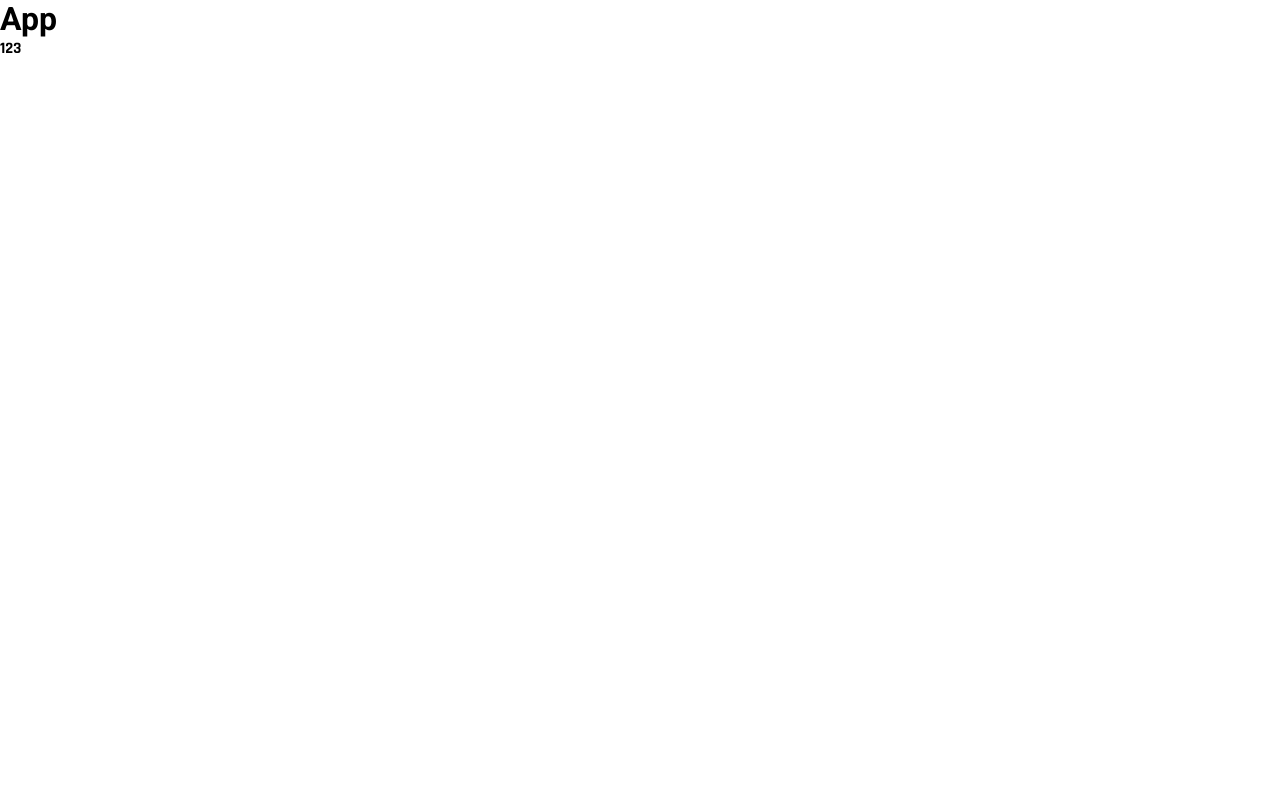
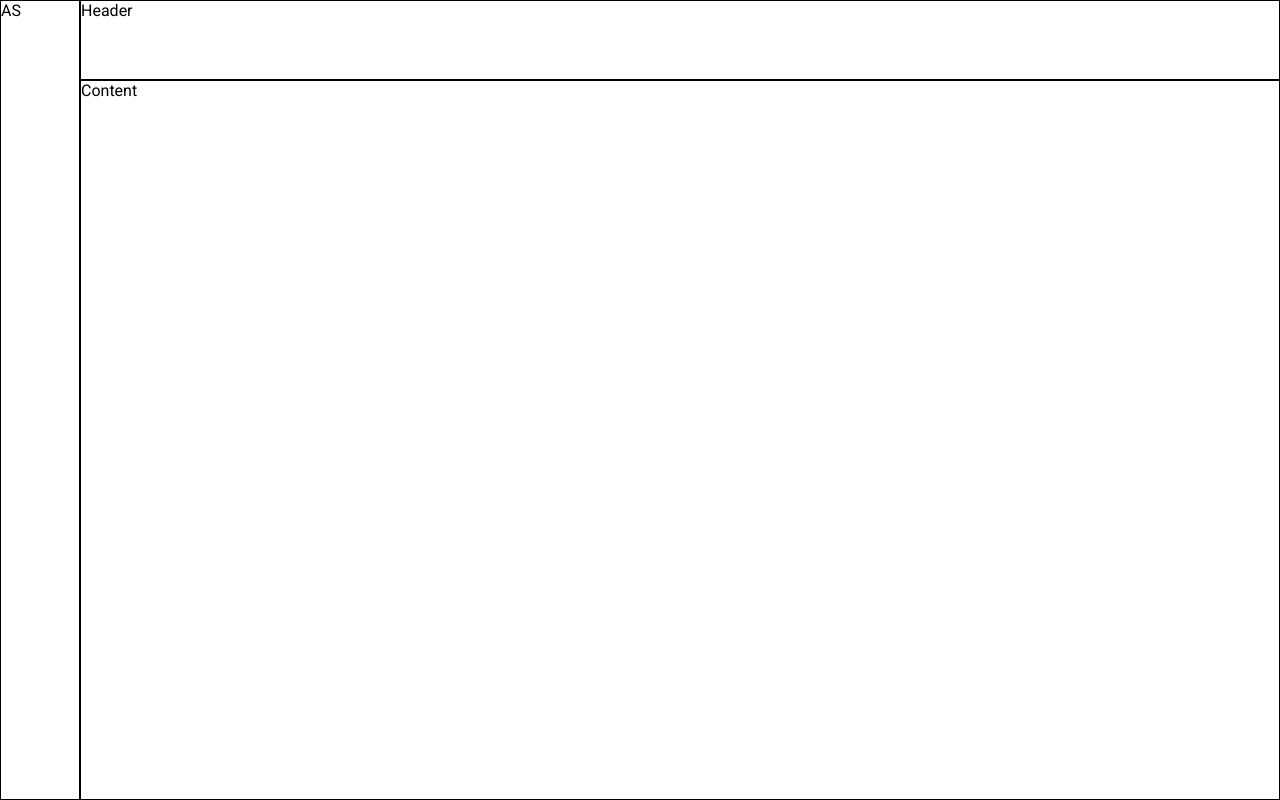
Before and after one commit to dfsilva-dxp/minha-carteira, a React (Create React App) app: page / in a window 1280 px wide. Built offline with nearby package versions, Linux system fonts and the light colour scheme.

Commit message:
feat: importando o layout

```diff
--- a/src/App.tsx
+++ b/src/App.tsx
@@ -1,11 +1,13 @@
+import Layout from "./components/Layout";
 import { GlobalStyles } from "./styles/global";
 
 function App() {
   return (
     <>
       <GlobalStyles />
-      <h1>App</h1>
-      <strong>123</strong>
+      <Layout>
+        <p>Content</p>
+      </Layout>
     </>
   );
 }
```
